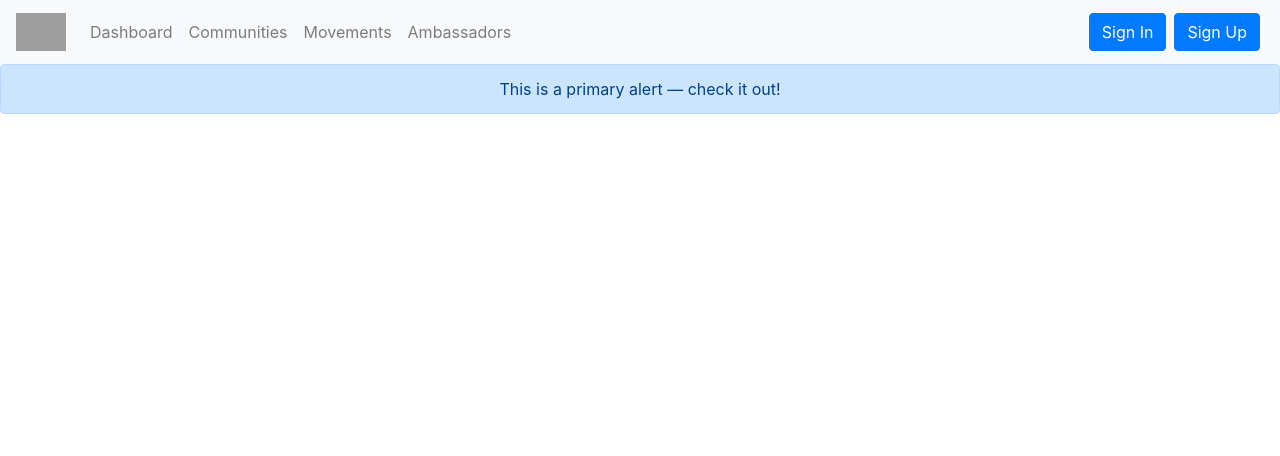
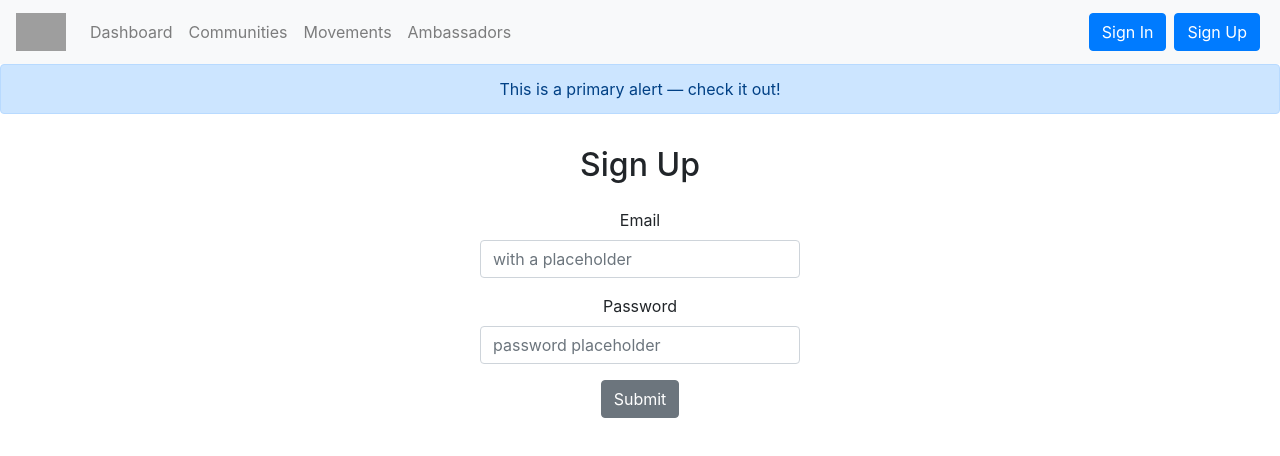
Before and after one commit to armintalaie/Social-Change, a React (Create React App) app in the folder client/: page / in a window 1280 px wide. Shown: the top 456 px of the page. Built offline with nearby package versions, Linux system fonts and the light colour scheme; grey boxes are pictures that could not be loaded.

Commit message:
sign up page edits

```diff
--- a/client/src/App.js
+++ b/client/src/App.js
@@ -6,6 +6,7 @@ import { Alert } from "reactstrap";
 
 // component imports
 import Navbar from "./components/navbar";
+import SignUpPage from "./components/signup";
 
 function App() {
     return (
@@ -15,6 +16,7 @@ function App() {
                 <Alert color="primary">
                     This is a primary alert — check it out!
                 </Alert>
+                <SignUpPage />
             </div>
         </div>
     );
--- a/client/src/components/signup.js
+++ b/client/src/components/signup.js
@@ -1,64 +1,36 @@
 import React, { Component } from "react";
-import { InputGroup, InputGroupAddon, InputGroupText, Input } from "reactstrap";
+import { Button, Form, FormGroup, Label, Input, FormText } from "reactstrap";
 
-export default class NavbarLoggedIn extends Component {
+export default class SignUpPage extends Component {
     constructor(props) {
         super(props);
     }
 
     render() {
         return (
-            <div>
-                <InputGroup>
-                    <InputGroupAddon addonType="prepend">
-                        <InputGroupText>@</InputGroupText>
-                    </InputGroupAddon>
-                    <Input placeholder="username" />
-                </InputGroup>
-                <br />
-                <InputGroup>
-                    <InputGroupAddon addonType="prepend">
-                        <InputGroupText>
-                            <Input
-                                addon
-                                type="checkbox"
-                                aria-label="Checkbox for following text input"
-                            />
-                        </InputGroupText>
-                    </InputGroupAddon>
-                    <Input placeholder="Check it out" />
-                </InputGroup>
-                <br />
-                <InputGroup>
-                    <Input placeholder="username" />
-                    <InputGroupAddon addonType="append">
-                        <InputGroupText>@example.com</InputGroupText>
-                    </InputGroupAddon>
-                </InputGroup>
-                <br />
-                <InputGroup>
-                    <InputGroupAddon addonType="prepend">
-                        <InputGroupText>$</InputGroupText>
-                        <InputGroupText>$</InputGroupText>
-                    </InputGroupAddon>
-                    <Input placeholder="Dolla dolla billz yo!" />
-                    <InputGroupAddon addonType="append">
-                        <InputGroupText>$</InputGroupText>
-                        <InputGroupText>$</InputGroupText>
-                    </InputGroupAddon>
-                </InputGroup>
-                <br />
-                <InputGroup>
-                    <InputGroupAddon addonType="prepend">$</InputGroupAddon>
-                    <Input
-                        placeholder="Amount"
-                        min={0}
-                        max={100}
-                        type="number"
-                        step="1"
-                    />
-                    <InputGroupAddon addonType="append">.00</InputGroupAddon>
-                </InputGroup>
+            <div className="w-25 mx-auto">
+                <h2 className="text-center p-3">Sign Up</h2>
+                <Form>
+                    <FormGroup>
+                        <Label for="exampleEmail">Email</Label>
+                        <Input
+                            type="email"
+                            name="email"
+                            id="exampleEmail"
+                            placeholder="with a placeholder"
+                        />
+                    </FormGroup>
+                    <FormGroup>
+                        <Label for="examplePassword">Password</Label>
+                        <Input
+                            type="password"
+                            name="password"
+                            id="examplePassword"
+                            placeholder="password placeholder"
+                        />
+                    </FormGroup>
+                    <Button>Submit</Button>
+                </Form>
             </div>
         );
     }
```
Also changed, not shown: client/src/components/navbar.js (+0 -15 lines), 1 other file (tests, documents, lock files or other folders).
